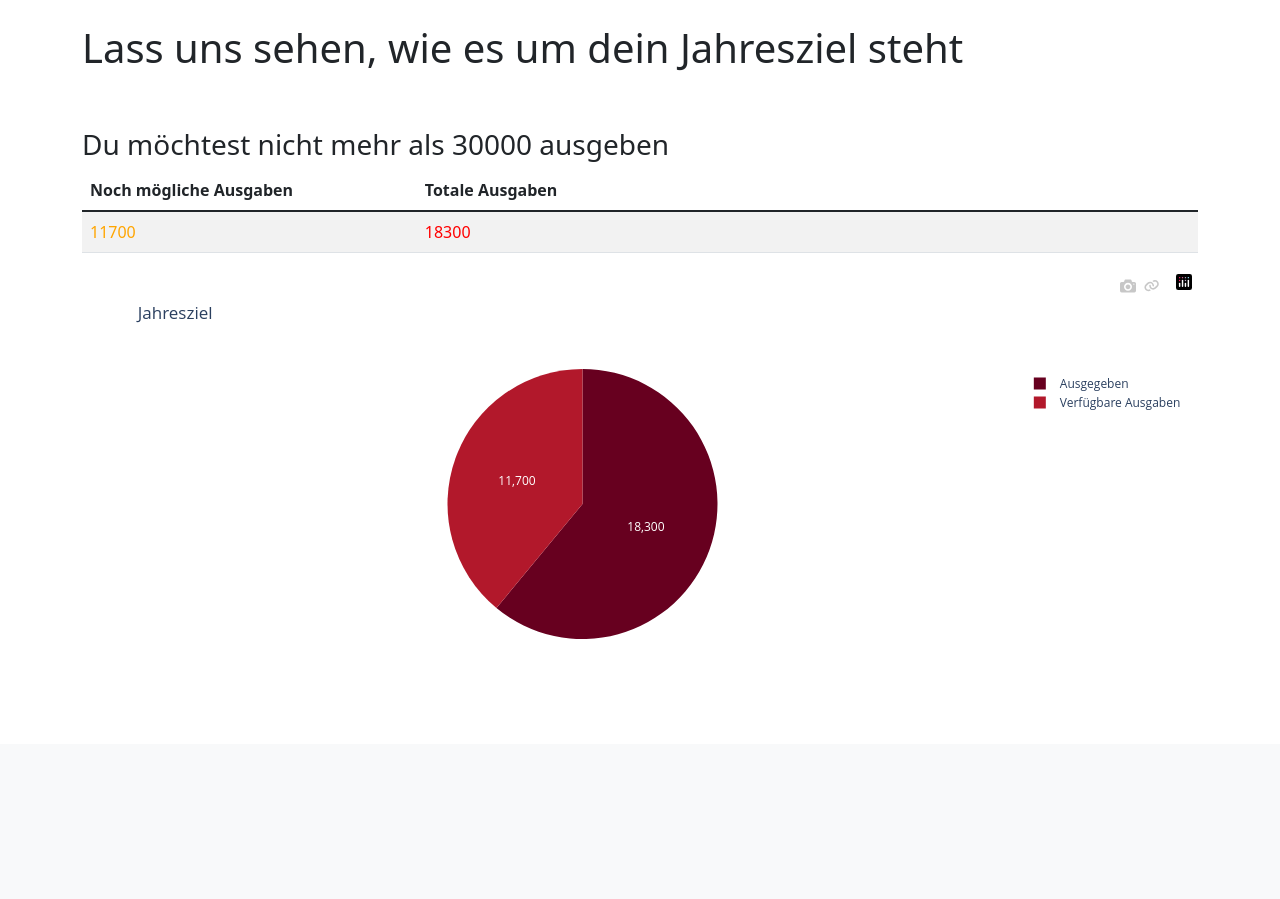
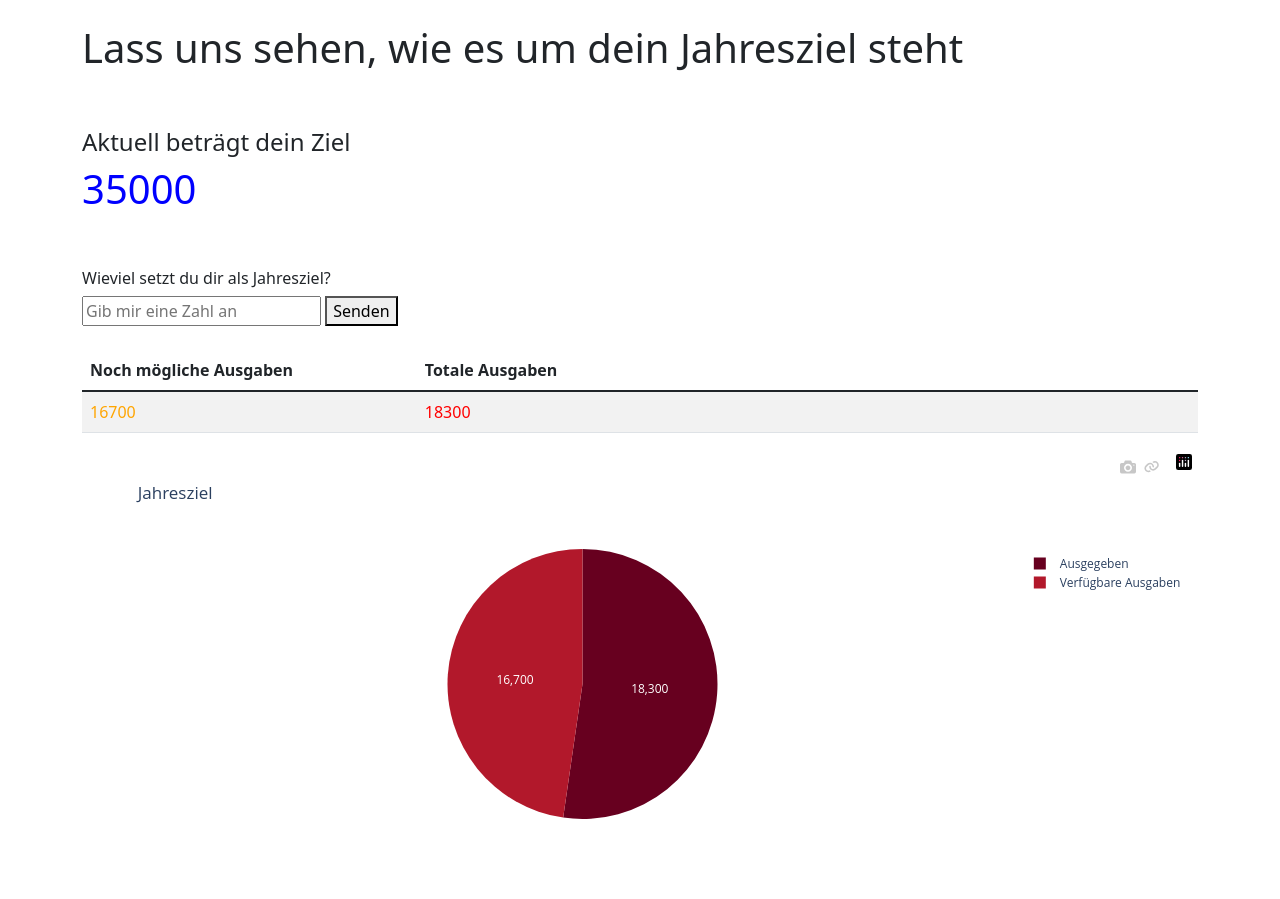
Before and after one commit to joahlenzo/joahlenzo, a Flask app: page /jahresziel in a window 1280 px wide. Shown: the part 56-955 px from the top of the page. Before the commit the page ends 695 px from the top, so only its background shows below. Run offline with Flask 2, Linux system fonts and the light colour scheme.

Commit message:
Usereingabe erstellt für Jahresziel - Datenspeicherung in JSON - JSON Erstellung - Berechnungen angepasst auf User Eingabe

```diff
--- a/Datenbankabfrage.py
+++ b/Datenbankabfrage.py
@@ -13,7 +13,7 @@ def speichern(input_ausgaben, input_kategorie, input_datum):
     inhalt = {"Ausgaben": input_ausgaben,
               "Kategorie": input_kategorie,
               "Datum": input_datum}
-    datei_inhalt.append(inhalt)
+    datei_inhalt = datei_inhalt.append(inhalt)
 
     with open(datei, "w") as open_file:
         json.dump(datei_inhalt, open_file, indent=3)
--- /dev/null
+++ b/Jahresziel.json
@@ -0,0 +1,3 @@
+{
+ "Jahresziel": 35000
+}
--- /dev/null
+++ b/Jahresziel.py
@@ -0,0 +1,27 @@
+import json
+
+def ziel_speichern(ziel):
+    datei = "Jahresziel.json"
+    try:
+        with open(datei) as open_file:
+            datei_inhalt = json.load(open_file)
+    except FileNotFoundError:
+        datei_inhalt = {}
+
+    inhalt = {"Jahresziel":ziel}
+
+
+
+    with open(datei, "w") as open_file:
+        json.dump(inhalt, open_file, indent=1)
+
+def ziel_laden():
+    datei_name = "Jahresziel.json"
+
+    try:
+        with open(datei_name) as open_file:
+            datei_inhalt = json.load(open_file)
+    except FileNotFoundError:
+        datei_inhalt = {}
+
+    return datei_inhalt
--- a/main.py
+++ b/main.py
@@ -4,17 +4,15 @@ from flask import request
 from Datenbankabfrage import eingabe_laden, speichern
 import plotly.express as px
 from plotly.offline import plot
-
-
-
+from Jahresziel import ziel_speichern, ziel_laden
 
 app = Flask(__name__)
 
 
 @app.route("/", methods=["GET", "POST"])
 def index():
-    #todo: Klare Anzeige von Einnahmen und Ausgaben (mit Minus)
-    #todo: Wenn falsche Daten eingegeben werden - Fehler Meldung anzeigen
+    # todo: Klare Anzeige von Einnahmen und Ausgaben (mit Minus)
+    # todo: Wenn falsche Daten eingegeben werden - Fehler Meldung anzeigen
 
     # get = Inhalt von eingabe.html dem Client anzeigen
     if request.method.lower() == "get":
@@ -25,9 +23,9 @@ def index():
             input_ausgaben = int(request.form['Ausgaben'])
             input_kategorie = request.form["Kategorie"]
             input_datum = request.form["Datum"]
-        #Speicherung Daten in JSON
+            # Speicherung Daten in JSON
             speichern(input_ausgaben, input_kategorie, input_datum)
-        #Antwortsatz
+            # Antwortsatz
             eingabe_gespeichert = "Dein Eintrag wurde erfolgreich gespeichert"
             return render_template("index.html", eingabe=eingabe_gespeichert)  # Nach Sendebutton anzeigen
         elif request.form.get("action2") == "VALUE2":
@@ -35,17 +33,11 @@ def index():
             test = eingaben_loeschen.pop()
             gelöscht = eingaben_loeschen
 
-
-
             eingabe_gelöscht = "Dein Eintrag wurde erfolgreich gelöscht"
-            return render_template("index.html", eingabe=eingaben_loeschen, test=test, neu=gelöscht)  # Nach Sendebutton anzeigen
-
-
+            return render_template("index.html", eingabe=eingaben_loeschen, test=test,
+                                   neu=gelöscht)  # Nach Sendebutton anzeigen
 
     return render_template("index.html")
-
-
-
 
 
 @app.route("/ausgaben", methods=["GET", "POST"])
@@ -66,28 +58,29 @@ def ausgaben():
             if liste_elemente['Kategorie'] == kategorie_filter and liste_elemente['Datum'].split('-')[1] == monat_filterung:
                 gefilterte_elemente.append(liste_elemente)
                 summe += liste_elemente["Ausgaben"]
-            Aussagesatz = "Du hast im " + monat_filterung + "-ten Monat " + str(summe) + " SFR nur für die Kategorie " + kategorie_filter + " ausgegeben!"
-        return render_template("Ausgaben.html", liste_elemente=gefilterte_elemente, summe=summe, Kategorie=kategorie_filter, Aussagesatz=Aussagesatz)
+            Aussagesatz = "Du hast im " + monat_filterung + "-ten Monat " + str(
+                summe) + " SFR nur für die Kategorie " + kategorie_filter + " ausgegeben!"
+        return render_template("Ausgaben.html", liste_elemente=gefilterte_elemente, summe=summe,
+                               Kategorie=kategorie_filter, Aussagesatz=Aussagesatz)
     return render_template("Ausgaben.html")
-
-
 
 
 @app.route("/finanzen")
 def finanzen():
-    #todo: Kommentare überall (Python & HTML)
+    # todo: Kommentare überall (Python & HTML)
     daten_filtern = eingabe_laden()
     ausgaben_kategorie = {}
-    #Füllt das leere Dict dynamisch mit Kategorien und Ausgaben/Kategorie
+    # Füllt das leere Dict dynamisch mit Kategorien und Ausgaben/Kategorie
+    # Summiert alle Ausgaben einer entsprechenden Kategorie
     for elemente in daten_filtern:
         if elemente["Kategorie"] in ausgaben_kategorie:
             ausgaben_kategorie[elemente["Kategorie"]] += elemente["Ausgaben"]
         else:
             ausgaben_kategorie[elemente["Kategorie"]] = elemente["Ausgaben"]
-    #Erstellt Listen für Datenvisualsierung
+    # Erstellt Listen für Datenvisualsierung
     kategorien = list(ausgaben_kategorie.keys())
     summierte_ausgaben = list(ausgaben_kategorie.values())
-    #Visualisierung mit Plotly
+    # Visualisierung mit Plotly
     fig = px.bar(x=kategorien, y=summierte_ausgaben)
     fig.update_layout(
         title="Gesamte Ausgaben pro Kategorie",
@@ -97,34 +90,38 @@ def finanzen():
     return render_template("Finanzen.html", visualisierung=div)
 
 
-@app.route("/jahresziel")
+@app.route("/jahresziel",  methods=["GET", "POST"])
 def jahresziel():
-    #todo: Jahresziel muss Usereingabe sein - ansonsten sinnlos
-    #todo: Flowchart / staticordner / Readme anpassen
-    #todo: CSS einbauen
-    Jahresziel = 30000
+    # todo: Jahresziel muss Usereingabe sein - ansonsten sinnlos
+    # todo: Flowchart / staticordner / Readme anpassen
+    # todo: CSS einbauen
+    goal_jahresziel = 0
     summe_ausgaben = 0
     namenliste = ["Verfügbare Ausgaben", "Ausgegeben"]
     summenliste = []
     daten_zusammenzählen = eingabe_laden()
-
-
     for elemente in daten_zusammenzählen:
         summe_ausgaben += elemente["Ausgaben"]
+
+    if request.method.lower() == "get":
+        jahresziel_anzeigen = ziel_laden()
+        Jahresziel = jahresziel_anzeigen["Jahresziel"]
         goal_jahresziel = Jahresziel - summe_ausgaben
-    summenliste.append(goal_jahresziel)
-    summenliste.append(summe_ausgaben)
+        summenliste.append(goal_jahresziel)
+        summenliste.append(summe_ausgaben)
+        fig = px.pie(values=summenliste, names=namenliste, title="Jahresziel",
+                     color_discrete_sequence=px.colors.sequential.RdBu)
+        fig.update_traces(textposition="inside", textinfo="value")
+        div = plot(fig, output_type="div")
 
-    fig = px.pie(values=summenliste, names=namenliste, title="Jahresziel",
-                 color_discrete_sequence=px.colors.sequential.RdBu)
-    fig.update_traces(textposition="inside", textinfo="value")
-    div = plot(fig, output_type="div")
-
-
-
-
-    return render_template("Jahresziel.html", summiert=summe_ausgaben, jahresziel=goal_jahresziel, jahresziel_ungerechnet=Jahresziel, visualisierung=div)
+        return render_template("Jahresziel.html", summiert=summe_ausgaben, jahresziel=goal_jahresziel,
+                               jahresziel_ungerechnet=Jahresziel, visualisierung=div)
+    # post = ausgefüllte Daten vom Formular von Client via url /eingabe erhalten
+    if request.method.lower() == "post":
+        ziel = int(request.form['Ziel'])
+        ziel_speichern(ziel)
+        return render_template("landing_page.html")
 
 
 if __name__ == "__main__":
-    app.run(debug=True, port=5000)
+    app.run(debug=True, port=5001)
--- a/templates/Jahresziel.html
+++ b/templates/Jahresziel.html
@@ -10,12 +10,24 @@
 </head>
 <body>
     <h1>Lass uns sehen, wie es um dein Jahresziel steht</h1>
-
     </br>
     </br>
-<h3> Du möchtest nicht mehr als {{ jahresziel_ungerechnet }} ausgeben</h3>
-<div class> <!-- m5 rückt die Tabelle einwenig ein-->
 
+
+    <h4>Aktuell beträgt dein Ziel</h4> <h1 style="color: blue">{{jahresziel_ungerechnet}}</h1>
+    </br>
+    </br>
+
+
+    <h6> Wieviel setzt du dir als Jahresziel?</h6>
+        <form method="POST">
+        <input type="number" name="Ziel" placeholder="Gib mir eine Zahl an">
+        <button type="submit">Senden</button>
+        </form>
+    </br>
+
+
+    <div class>
         <table class="table table-striped">
             <thead class="thead-dark">
                 <th style="width: 30%" scope="col">Noch mögliche Ausgaben</th>
@@ -29,11 +41,6 @@
                 <td style="color: red;">{{jahresziel}}</td>
                 {% endif %}
                 <td style="color: red;">{{summiert}}</td>
-
-
-
-
-
         </table>
     </div>
 {{visualisierung|safe}}
```
Also changed, not shown: templates/Finanzen.html (+6 -4 lines), templates/landing_page.html (added, +30 -0 lines). Lines whose indentation alone changed are shown as unchanged.
